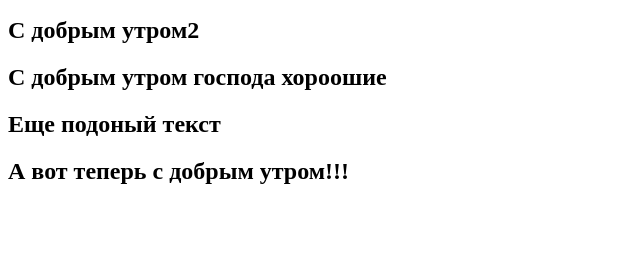
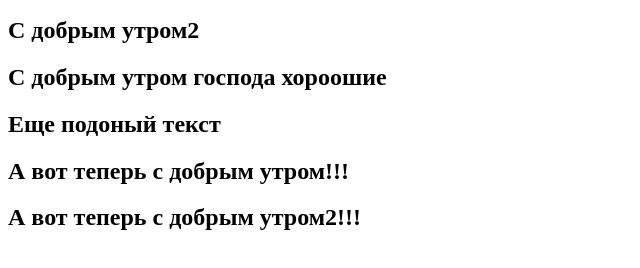
Before and after one commit to 89163091443/Proba_pera_1, a plain HTML site: page index.html in a window 1280 px wide. Shown: the part 110-378 px from the top of the page, without its empty margins (0-640 px from the left). Drawn offline with Linux system fonts and the light colour scheme.

Commit message:
relise 1.0

```diff
--- a/index.html
+++ b/index.html
@@ -17,6 +17,8 @@
 <h2> Еще подоный текст </h2>
 
 <h2> А вот теперь с добрым утром!!! </h2>
+<h2> А вот теперь с добрым утром2!!! </h2>
+
 
 
 
```
